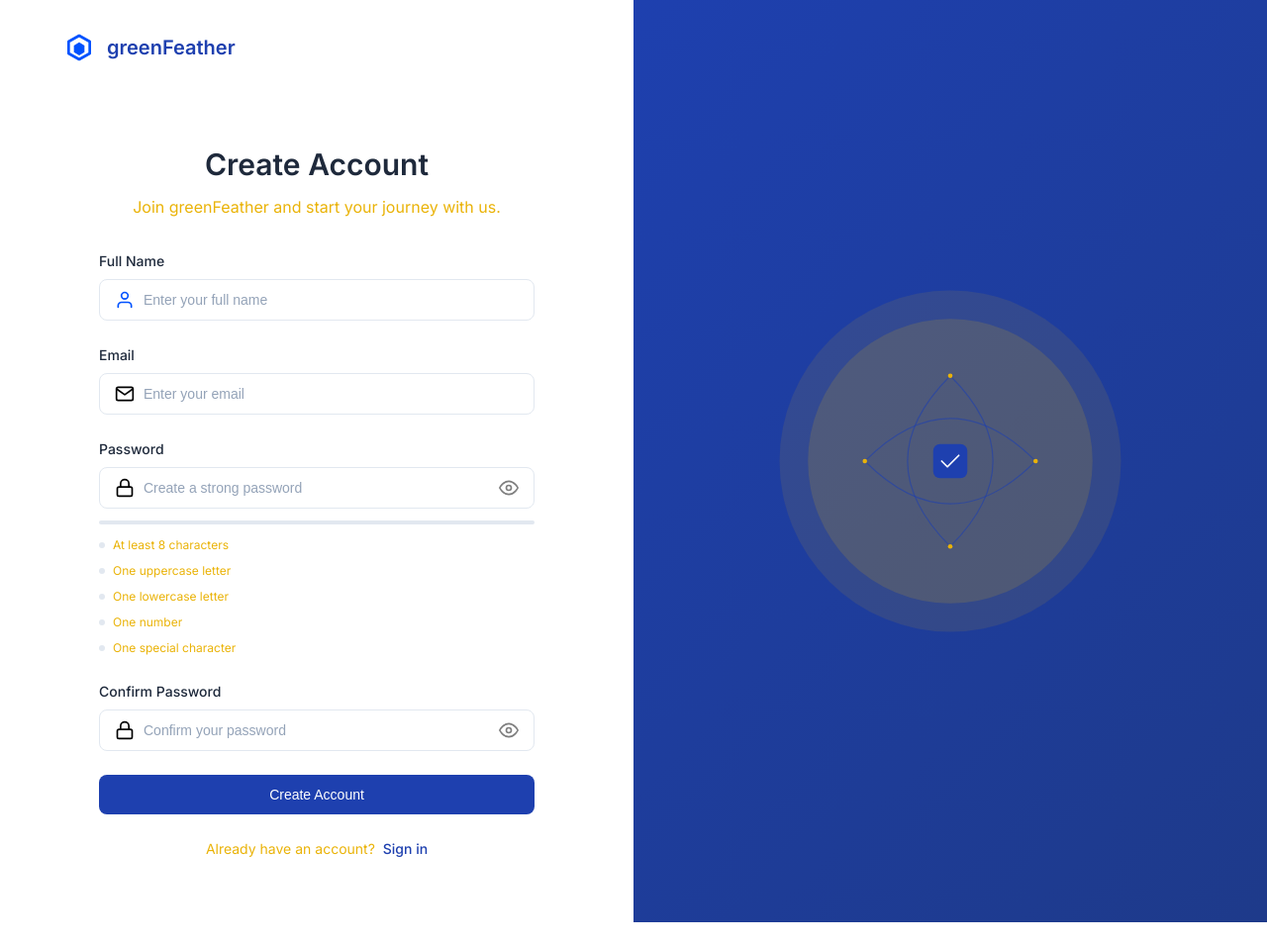
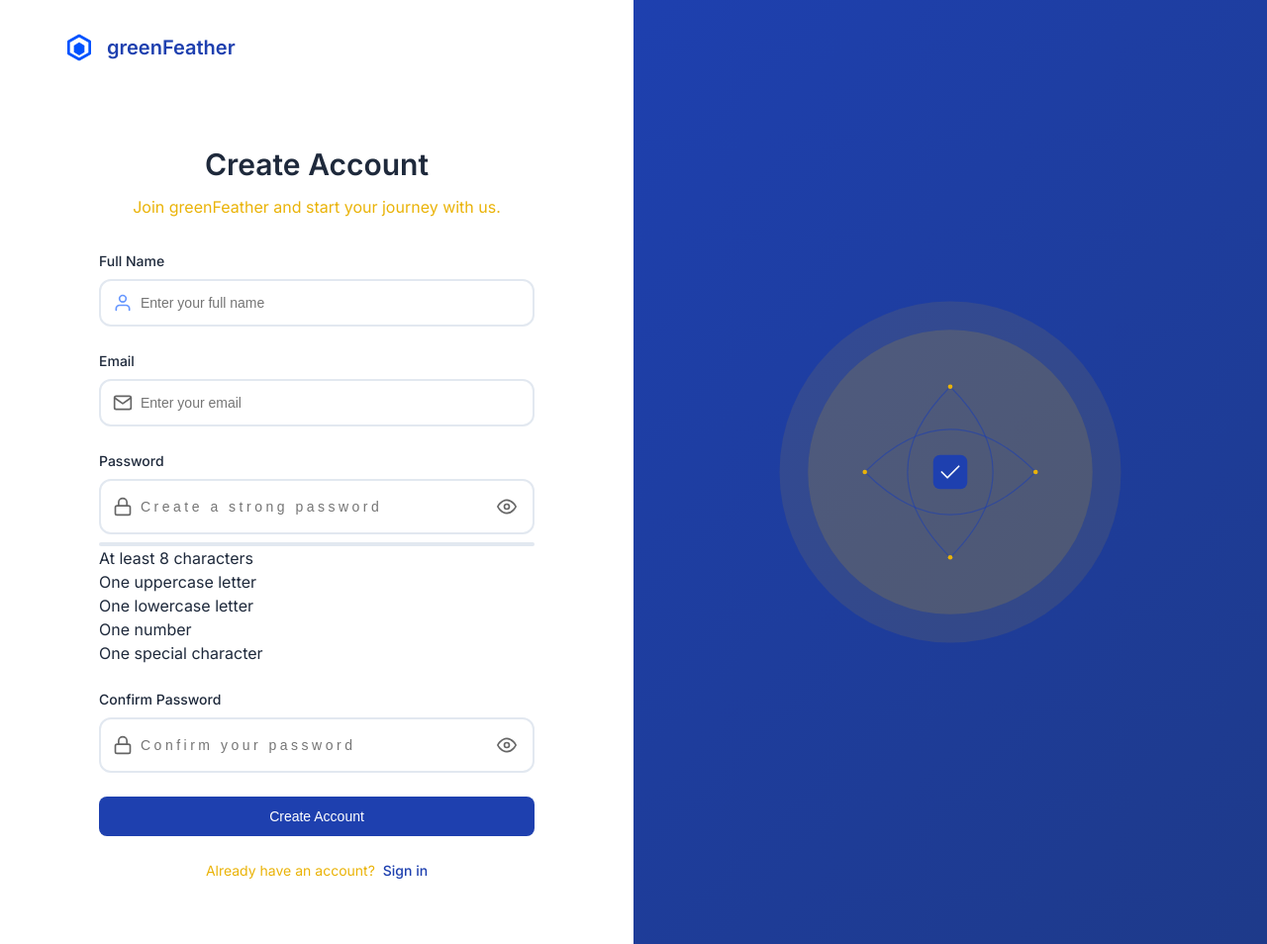
Before and after one commit to Stranger2323/JILCF-School-Uniform-Inventory-Management-System, a Flask app: page /signup in a window 1280 px wide. Shown: the whole page at 99% size. Before the commit the page ends 932 px from the top, so only its background shows below. Run offline with Flask 3, Linux system fonts and the light colour scheme.

Commit message:
Add modern password input animations
- Add smooth focus animations with yellow glow
- Add cool eye icon rotation on hover
- Add shimmer effect to password strength meter
- Improve letter spacing for password dots
- Add subtle hover effects to toggle button
- Enhance overall input field aesthetics

```diff
--- a/static/css/styles.css
+++ b/static/css/styles.css
@@ -354,70 +354,145 @@ body {
 
 .input-group {
     position: relative;
-    width: 100%;
     display: flex;
     align-items: center;
+    background: var(--bg-primary);
+    border: 2px solid var(--border-color);
+    border-radius: 0.75rem;
+    padding: 0.75rem;
+    transition: all 0.3s cubic-bezier(0.4, 0, 0.2, 1);
 }
 
-.input-icon {
-    position: absolute;
-    left: 1rem;
-    width: 20px;
-    height: 20px;
-    color: var(--secondary-color);
-    pointer-events: none;
+.input-group:focus-within {
+    border-color: var(--accent-yellow);
+    box-shadow: 0 0 0 4px rgba(255, 232, 0, 0.1);
 }
 
 .input-group input {
-    width: 100%;
-    padding: 0.75rem 1rem 0.75rem 2.75rem;
-    border: 1px solid var(--input-border);
-    border-radius: 0.5rem;
+    flex: 1;
+    border: none;
+    background: transparent;
+    padding: 0 0.5rem;
+    color: var(--text-primary);
     font-size: 0.875rem;
-    color: var(--text-primary);
-    transition: all 0.2s ease;
-    background-color: var(--input-bg);
+    outline: none;
 }
 
-.input-group input:focus {
-    outline: none;
-    border-color: var(--input-focus);
-    box-shadow: 0 0 0 4px rgba(30, 64, 175, 0.1);
+.input-group .input-icon {
+    width: 20px;
+    height: 20px;
+    opacity: 0.6;
+    transition: all 0.3s ease;
 }
 
-.input-group input::placeholder {
-    color: #94a3b8;
+.input-group:focus-within .input-icon {
+    opacity: 1;
+    transform: scale(1.1);
 }
 
 .toggle-password {
-    position: absolute;
-    right: 1rem;
-    background: transparent;
+    background: none;
     border: none;
+    padding: 0.25rem;
     cursor: pointer;
-    padding: 0;
+    border-radius: 50%;
     display: flex;
     align-items: center;
+    justify-content: center;
+    transition: all 0.3s cubic-bezier(0.4, 0, 0.2, 1);
+    position: relative;
+    overflow: hidden;
+}
+
+.toggle-password::before {
+    content: '';
+    position: absolute;
+    width: 100%;
+    height: 100%;
+    background: var(--accent-yellow);
+    border-radius: 50%;
+    transform: scale(0);
+    opacity: 0;
+    transition: all 0.3s cubic-bezier(0.4, 0, 0.2, 1);
+}
+
+.toggle-password:hover::before {
+    transform: scale(1);
+    opacity: 0.1;
 }
 
 .toggle-password img {
     width: 20px;
     height: 20px;
-    opacity: 0.5;
-    transition: all 0.2s ease;
+    position: relative;
+    z-index: 1;
+    transition: all 0.3s cubic-bezier(0.4, 0, 0.2, 1);
+    filter: opacity(0.6);
 }
 
 .toggle-password:hover img {
-    opacity: 0.8;
+    filter: opacity(1);
+    transform: rotate(10deg);
 }
 
-.toggle-password:focus {
-    outline: none;
+.toggle-password:active img {
+    transform: rotate(-10deg);
 }
 
-.toggle-password:focus img {
-    opacity: 0.8;
+.input-group input[type="password"] {
+    letter-spacing: 0.25em;
+    transition: letter-spacing 0.3s ease;
 }
+
+.input-group input[type="text"] {
+    letter-spacing: normal;
+}
+
+.password-strength {
+    margin-top: 0.5rem;
+}
+
+.strength-meter {
+    height: 4px;
+    background: var(--border-color);
+    border-radius: 2px;
+    overflow: hidden;
+    position: relative;
+}
+
+.strength-meter-fill {
+    height: 100%;
+    width: 0;
+    background: var(--accent-yellow);
+    transition: width 0.3s ease, background-color 0.3s ease;
+    border-radius: 2px;
+    position: relative;
+}
+
+.strength-meter-fill::after {
+    content: '';
+    position: absolute;
+    top: 0;
+    left: 0;
+    width: 100%;
+    height: 100%;
+    background: linear-gradient(90deg,
+        transparent 0%,
+        rgba(255, 255, 255, 0.2) 50%,
+        transparent 100%);
+    animation: shimmer 1.5s infinite;
+    transform: translateX(-100%);
+}
+
+@keyframes shimmer {
+    100% {
+        transform: translateX(100%);
+    }
+}
+
+.strength-meter-fill.weak { background: #ff4d4d; }
+.strength-meter-fill.medium { background: #ffd700; }
+.strength-meter-fill.strong { background: #2ecc71; }
 
 /* Form options */
 .form-options {
@@ -558,82 +633,6 @@ body {
     }
 }
 
-/* Password strength meter */
-.password-strength {
-    margin-top: 0.75rem;
-}
-
-.strength-meter {
-    height: 4px;
-    background-color: var(--border-color);
-    border-radius: 2px;
-    margin-bottom: 0.75rem;
-    overflow: hidden;
-}
-
-.strength-meter-fill {
-    height: 100%;
-    width: 0;
-    border-radius: 2px;
-    transition: all 0.3s ease;
-}
-
-.strength-meter-fill.weak {
-    background-color: var(--error-color);
-}
-
-.strength-meter-fill.medium {
-    background-color: #eab308;
-}
-
-.strength-meter-fill.strong {
-    background-color: var(--success-color);
-}
-
-.password-requirements {
-    display: flex;
-    flex-direction: column;
-    gap: 0.5rem;
-}
-
-.requirement {
-    font-size: 0.75rem;
-    color: var(--secondary-color);
-    display: flex;
-    align-items: center;
-    gap: 0.5rem;
-}
-
-.requirement::before {
-    content: '';
-    width: 6px;
-    height: 6px;
-    border-radius: 50%;
-    background-color: var(--border-color);
-    transition: all 0.2s ease;
-}
-
-.requirement.met {
-    color: var(--success-color);
-}
-
-.requirement.met::before {
-    background-color: var(--success-color);
-}
-
-.password-match {
-    margin-top: 0.5rem;
-    font-size: 0.75rem;
-}
-
-.password-match.valid {
-    color: var(--success-color);
-}
-
-.password-match.invalid {
-    color: var(--error-color);
-}
-
 /* Page Transitions */
 .page-transition {
     position: fixed;
```
